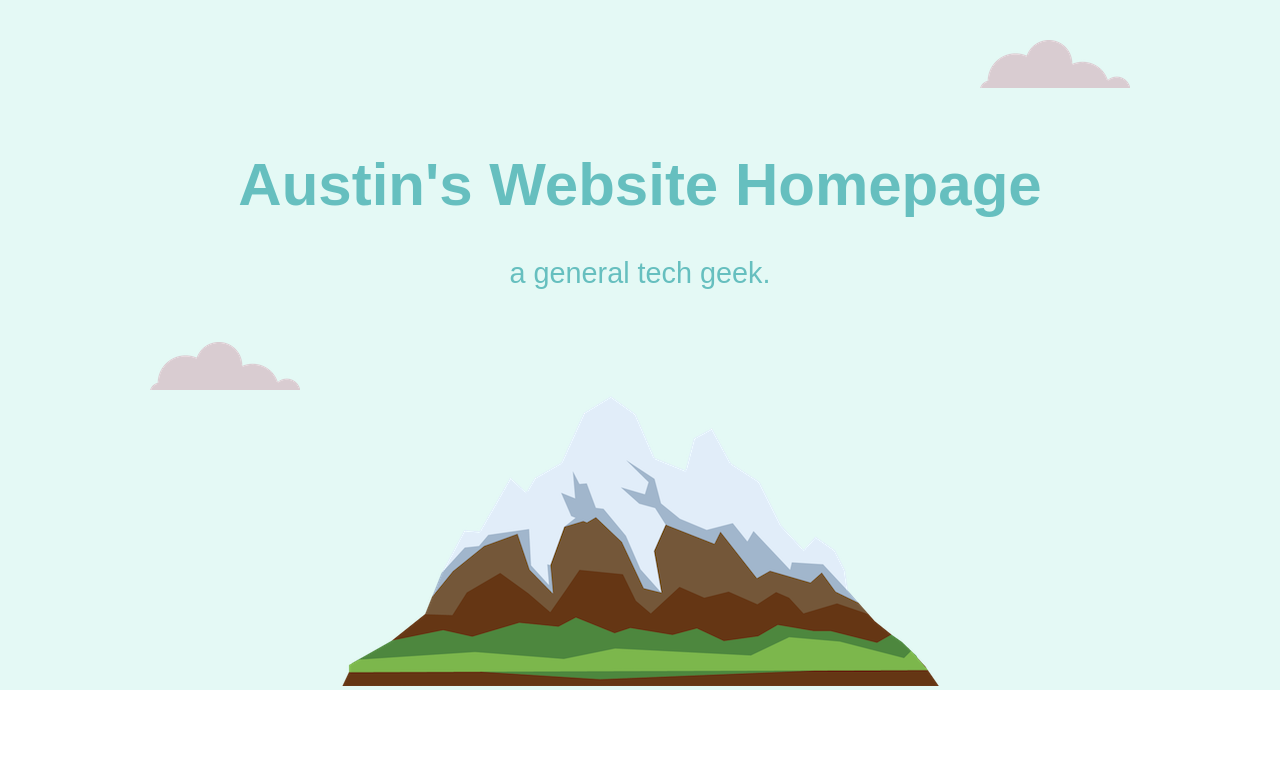
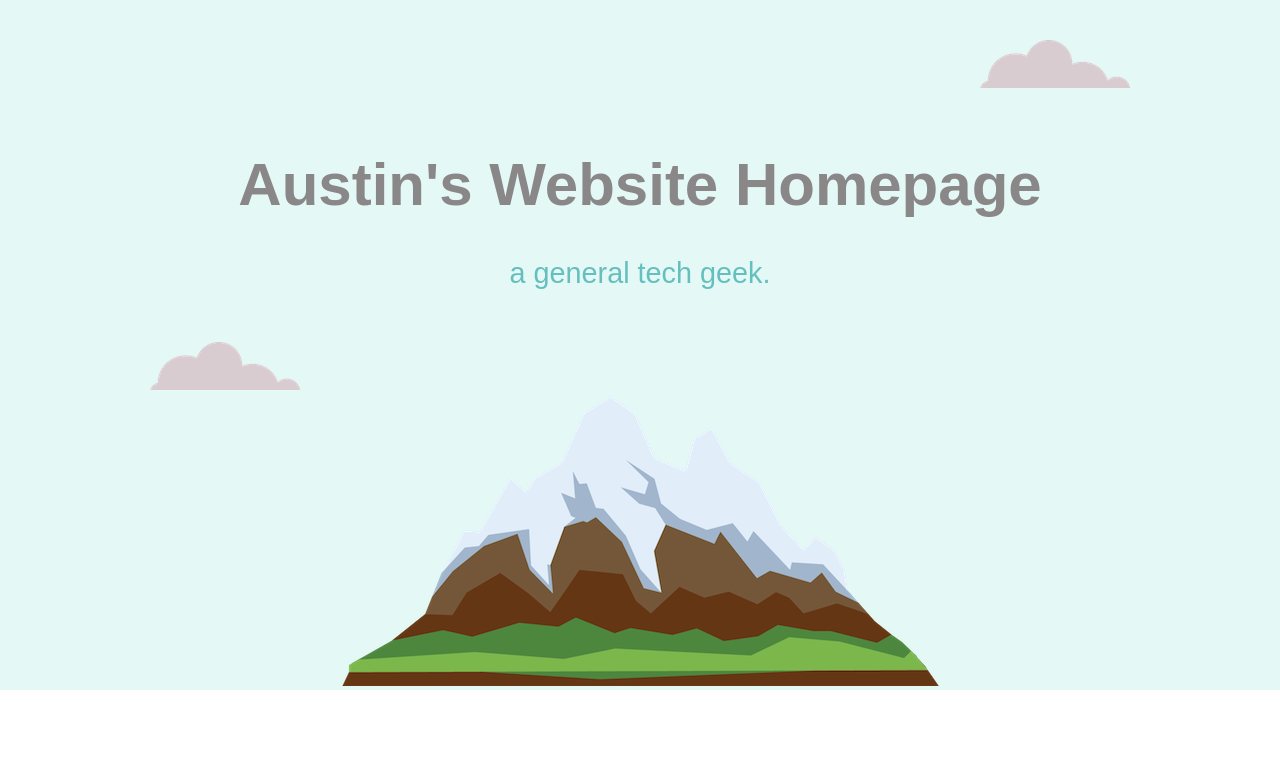
Before and after one commit to austinmccready/personal-website, a plain HTML site: page index.html in a window 1280 px wide. Shown: the top 767 px of the page. Drawn offline with Linux system fonts and the light colour scheme.

Commit message:
Update styles.css

```diff
--- a/css/styles.css
+++ b/css/styles.css
@@ -10,7 +10,7 @@ body {
 }
 
 h1 {
-  color: #66BFBF;
+  color: #8a8788;
   font-size: 60px;
     /* moves the top closer to the center. Using the circle method, starting with top, right, bottom and left */
   margin: 50px auto 0 auto;
```
